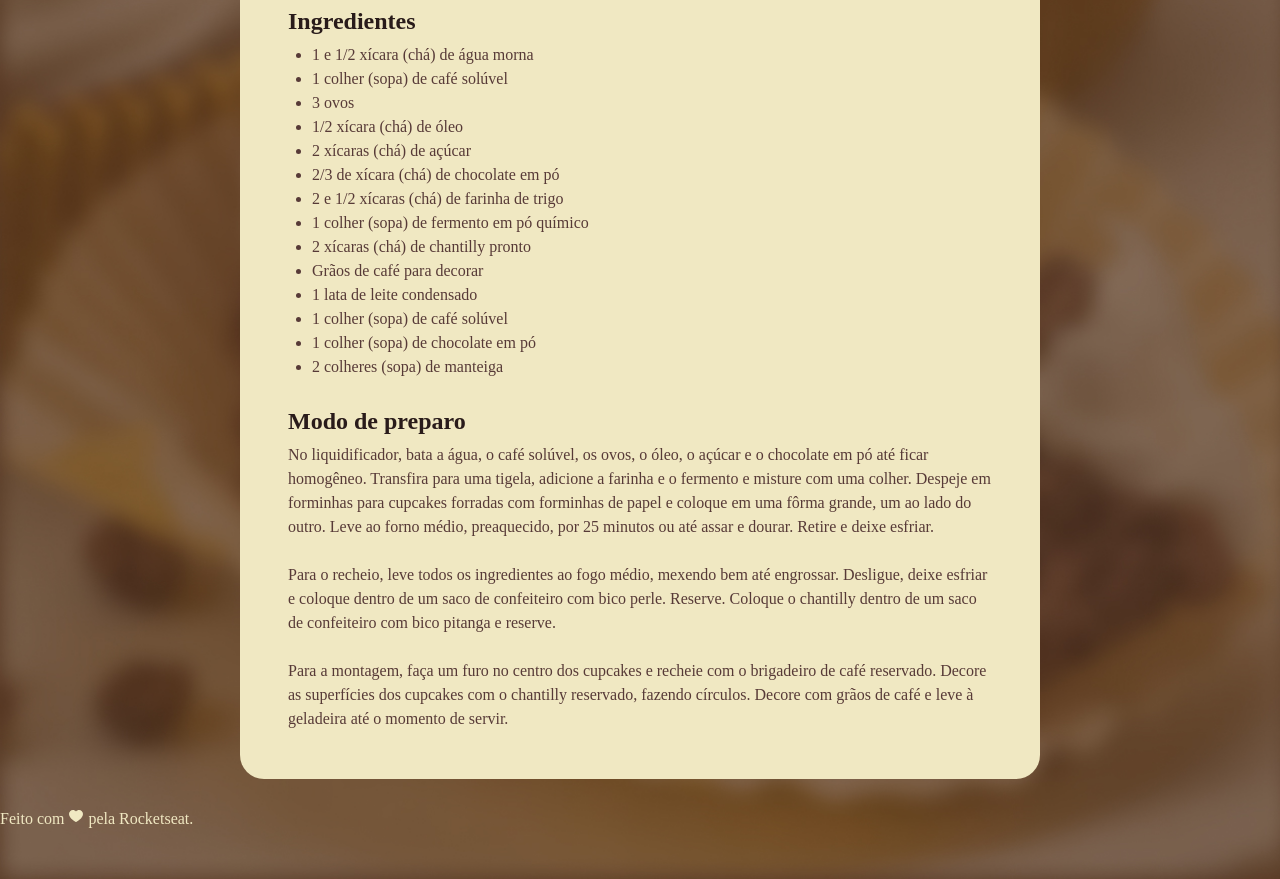
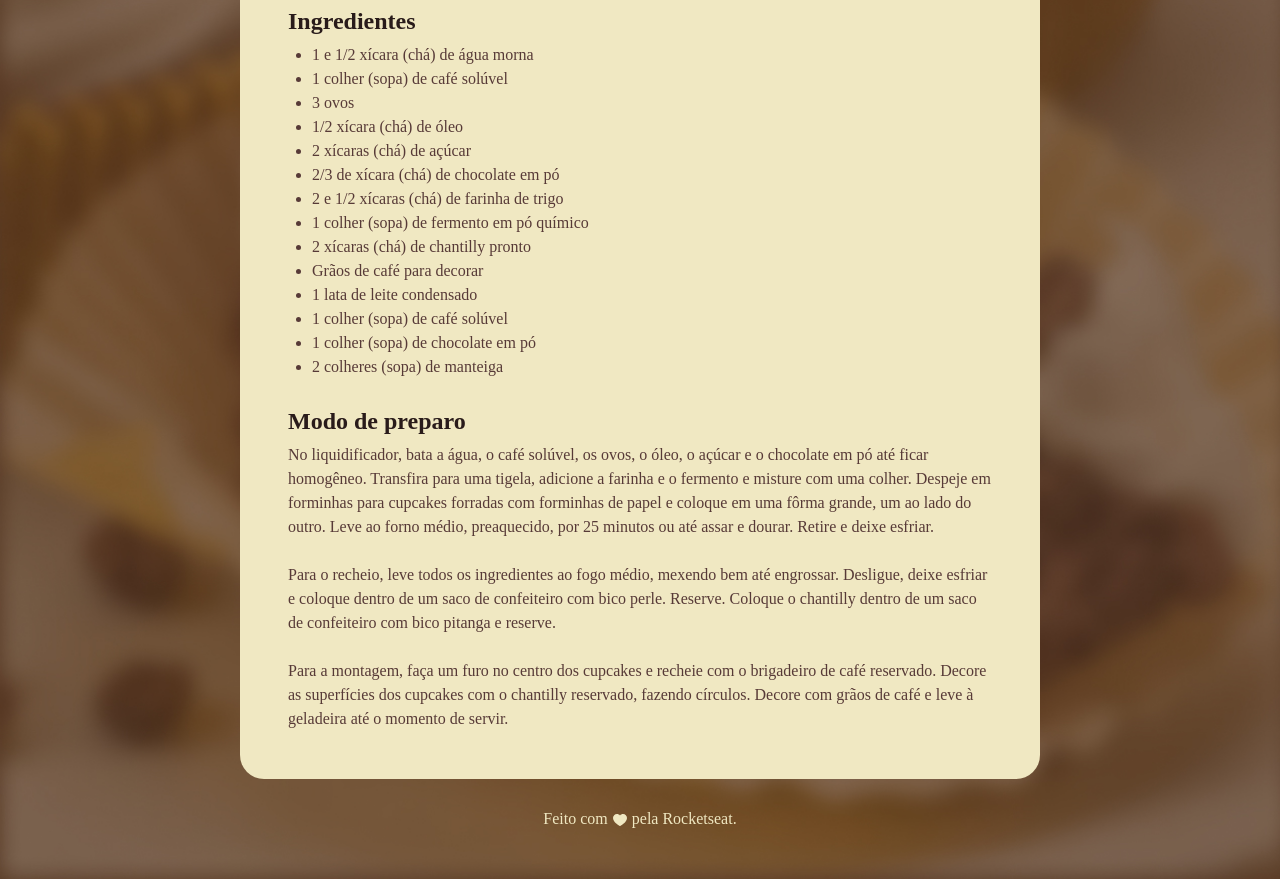
Before and after one commit to jerryaugusto/recipe-page, a plain HTML site: page index.html in a window 1280 px wide. Shown: the part 720-1599 px from the top of the page. Drawn offline with Linux system fonts and the light colour scheme; a web font is replaced by a local one.

Commit message:
working on footer

```diff
--- a/css/style.css
+++ b/css/style.css
@@ -63,5 +63,10 @@ ul {
 
 footer {
 	color: #f0e8c2;
-	margin-bottom: 48px;
+  text-align: center;
+	padding-bottom: 48px;
 }
+
+footer img {
+  vertical-align: middle;
+}
```
